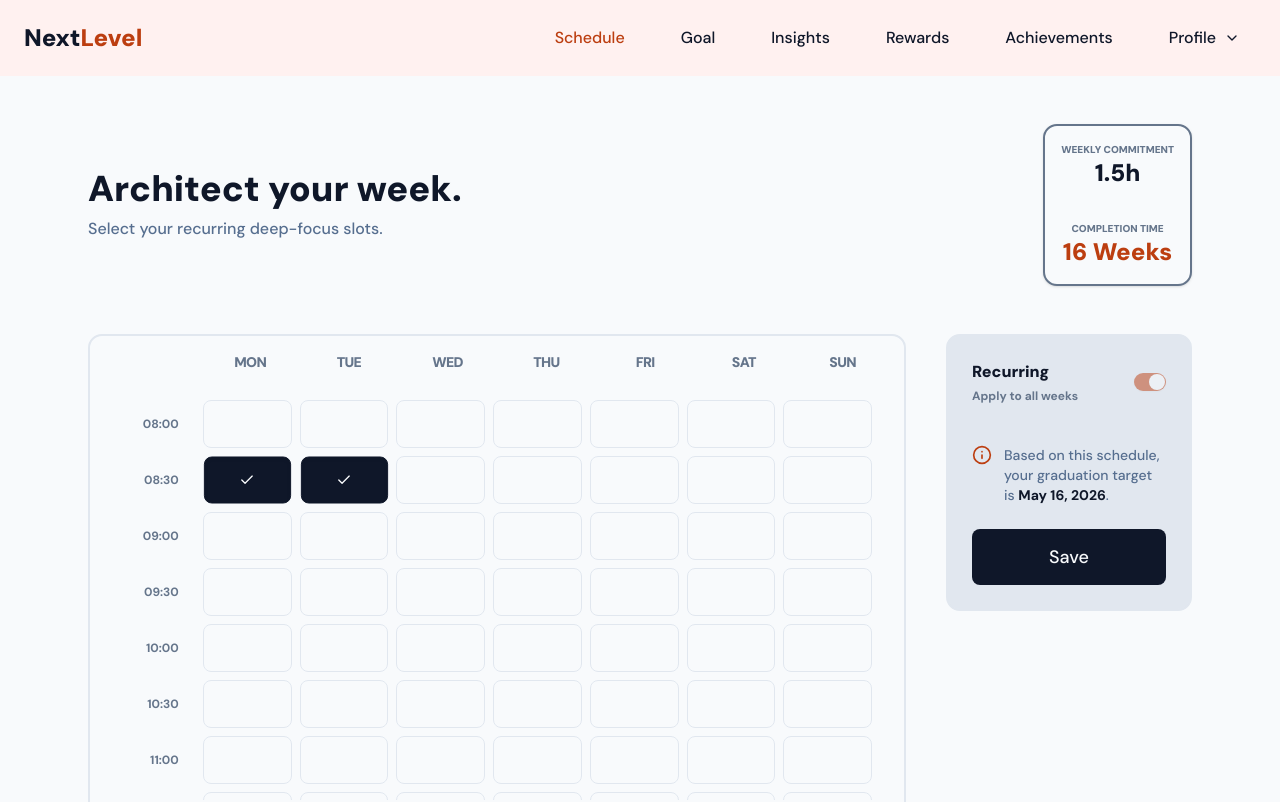
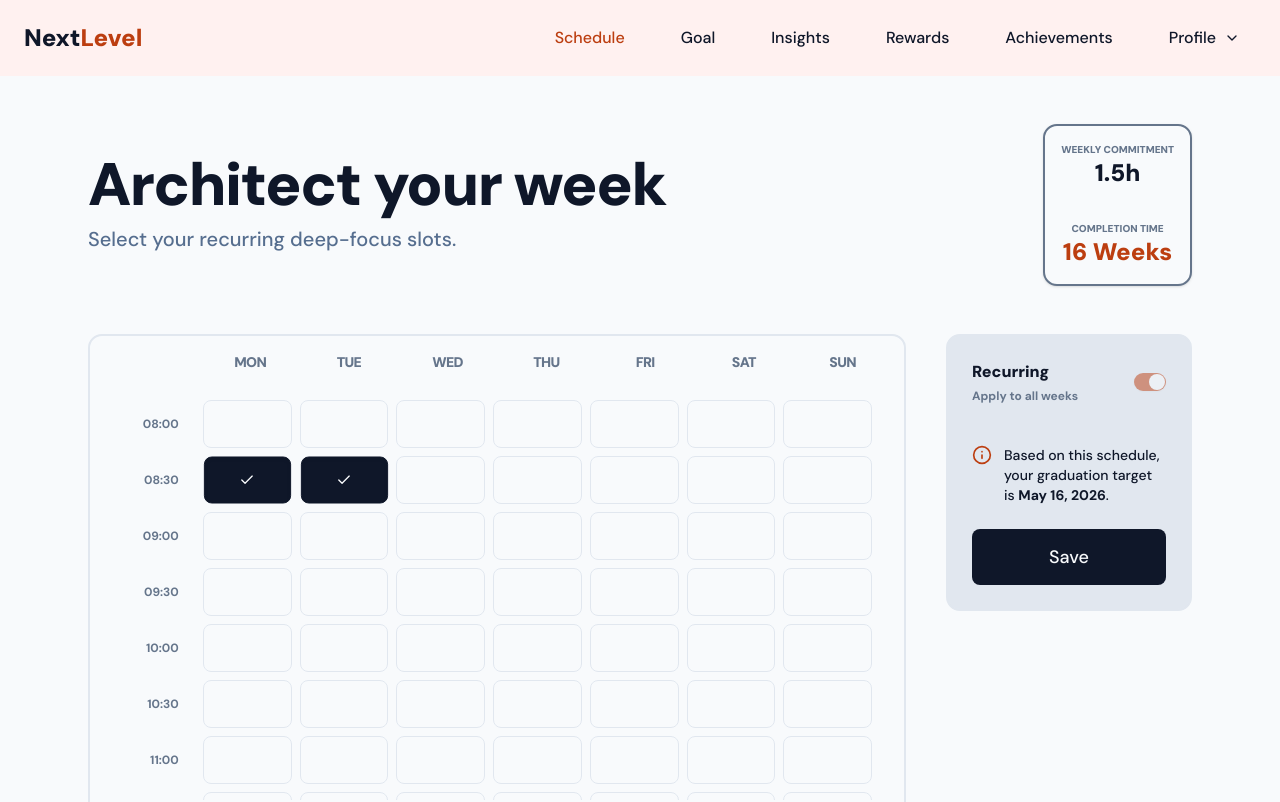
Before and after one commit to sartios/next-level, a Next.js app: page /schedule in a window 1280 px wide. Shown: the top 802 px of the page. Built offline with nearby package versions, Linux system fonts and the light colour scheme.

Commit message:
Update schedule page

```diff
--- a/app/schedule/page.tsx
+++ b/app/schedule/page.tsx
@@ -89,8 +89,8 @@ export default function SchedulePage() {
     <div className="max-w-6xl mx-auto px-6 py-12">
       <header className="flex flex-col md:flex-row justify-between items-start md:items-center gap-6 mb-12">
         <div className="space-y-2">
-          <h1 className="text-4xl font-black text-foreground">Architect your week.</h1>
-          <p className="text-muted-foreground font-medium">Select your recurring deep-focus slots.</p>
+          <h1 className="text-4xl md:text-6xl font-black tracking-tight">Architect your week</h1>
+          <p className="text-xl text-muted-foreground font-medium leading-relaxed">Select your recurring deep-focus slots.</p>
         </div>
 
         <Card className="bg-background border-2 border-border p-4 flex gap-8">
--- a/components/SchedulePage/ControlsSidebar.tsx
+++ b/components/SchedulePage/ControlsSidebar.tsx
@@ -34,7 +34,7 @@ export default function ControlsSidebar({ weeksToComplete, onClick, disabled }:
         <div className="pt-4 border-t border-muted">
           <div className="flex items-start gap-3 text-sm font-medium text-muted-foreground">
             <Info className="h-5 w-5 text-accent shrink-0" />
-            <p>
+            <p className="text-foreground">
               {weeksToComplete ? (
                 <>
                   Based on this schedule, your graduation target is <strong className="text-foreground">{getGraduationDate()}</strong>.
@@ -47,7 +47,7 @@ export default function ControlsSidebar({ weeksToComplete, onClick, disabled }:
         </div>
 
         <Button
-          className="w-full min-h-[56px] bg-foreground text-background text-lg hover:opacity-90 focus-visible:ring-2 focus-visible:ring-ring focus-visible:ring-offset-4"
+          className="w-full min-h-14 bg-foreground text-background text-lg hover:opacity-90 focus-visible:ring-2 focus-visible:ring-ring focus-visible:ring-offset-4"
           onClick={onClick}
           disabled={disabled}
         >
```
